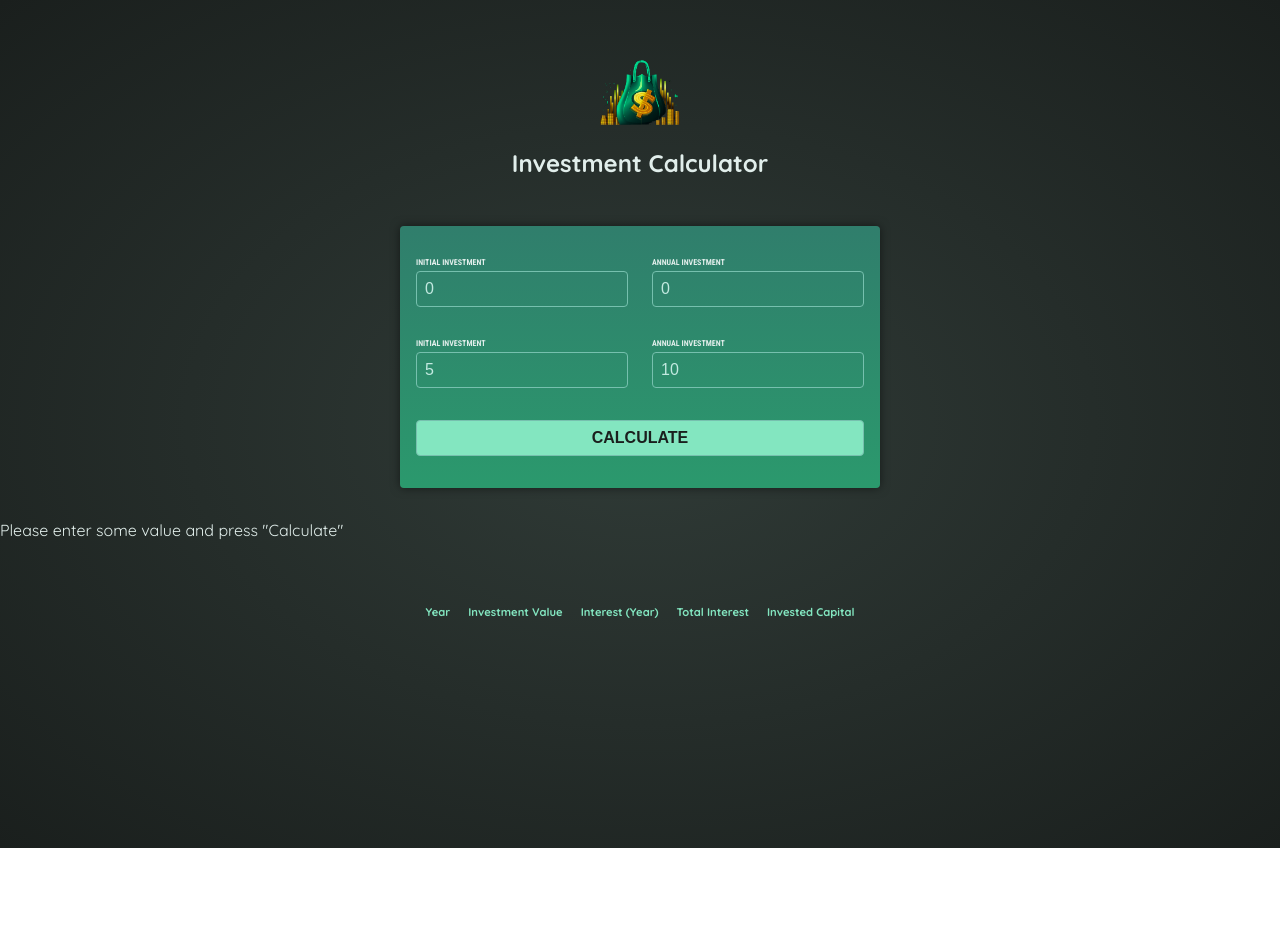
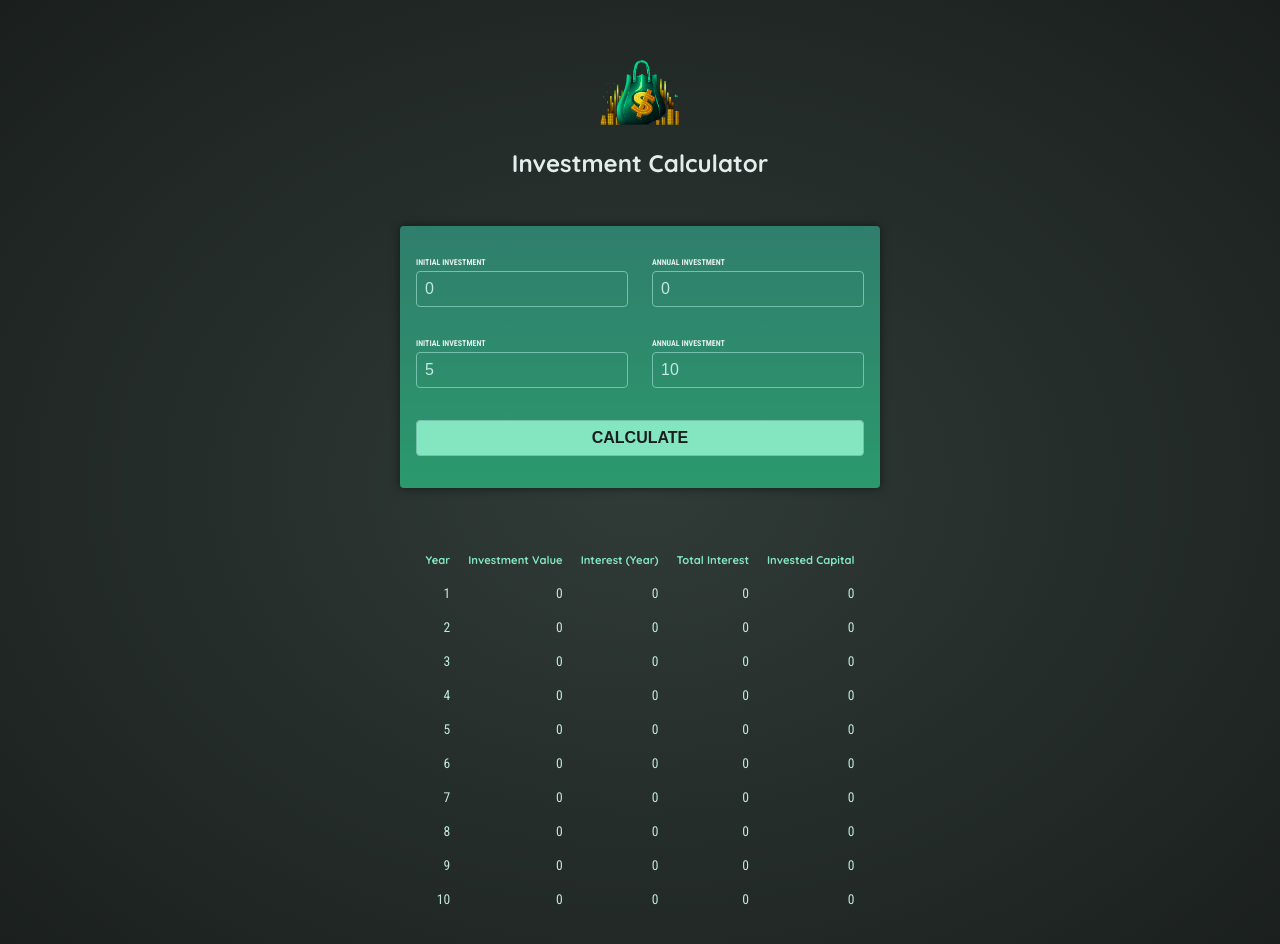
Before and after one commit to Lodgoer/angular-udemy-2nd, an Angular app: page / in a window 1280 px wide. Both pictures are taken after a click on the button "CALCULATE". Shown: the top 944 px of the page. Before the commit the page ends 848 px from the top, so only its background shows below. Built offline with nearby package versions, Linux system fonts and the light colour scheme.

Commit message:
Outputting Data in a Table

```diff
--- a/src/app/investment-results/investment-results.component.html
+++ b/src/app/investment-results/investment-results.component.html
@@ -1,5 +1,6 @@
+@if(!results) {
 <p>Please enter some value and press "Calculate"</p>
-
+} @else {
 <table>
   <thead>
     <tr>
@@ -10,5 +11,16 @@
       <th>Invested Capital</th>
     </tr>
   </thead>
-  <tbody></tbody>
+  <tbody>
+    @for(result of results; track result.year ) {
+    <tr>
+      <td>{{ result.year }}</td>
+      <td>{{ result.valueEndOfYear }}</td>
+      <td>{{ result.interest }}</td>
+      <td>{{ result.totalInterest }}</td>
+      <td>{{ result.totalAmountInvested }}</td>
+    </tr>
+    }
+  </tbody>
 </table>
+}
```
